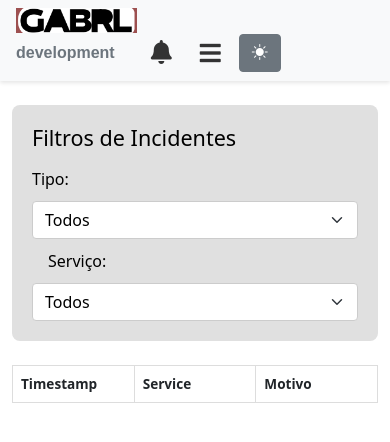
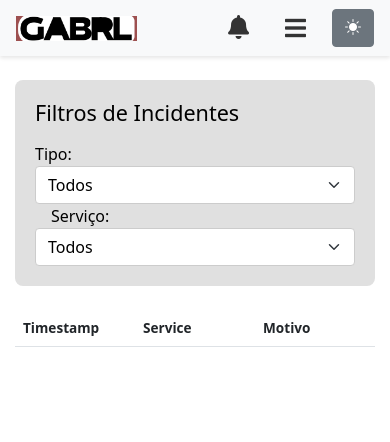
Before and after one commit to gabrielalpendre/docker_python_monitor, a Flask app: page /incidentes in a window 390 px wide. Shown: the top 442 px of the page. Run offline with Flask 3, Linux system fonts and the light colour scheme; lists and menus that the app fills with data are empty; parts of the project's set-up code (start-up, migrations or seed data) failed here and were passed over.

Commit message:
refactor: css

```diff
--- a/static/css/style.css
+++ b/static/css/style.css
@@ -127,26 +100,6 @@ html.dark-mode .alert-danger {
     border-color: #545b62;
 }
 
-.table-responsive {
-    overflow-x: auto;
-    margin-top: 20px;
-    max-width: 100%;
-}
-
-table th, table td {
-    padding: 10px;
-    white-space: nowrap;
-    overflow: hidden;
-    text-overflow: ellipsis;
-    vertical-align: middle;
-    border: 1px solid #ddd;
-}
-
-html.dark-mode table th,
-html.dark-mode table td {
-    border-color: #444;
-}
-
 table {
     width: 100%;
     table-layout: fixed;
@@ -158,19 +111,6 @@ table {
     margin-right: 10px;
     margin-top: 0;
     text-align: right;
-}
-
-/* === Incidentes === */
-.filter-group {
-    display: flex;
-    align-items: center;
-    gap: 10px;
-}
-#type {
-    width: 150px;
-}
-#service {
-    width: 500px;
 }
 
 /* === Admin === */
@@ -205,15 +145,6 @@ table {
 
 /* === Responsivo === */
 @media (max-width: 768px) {
-    #service, #type {
-        width: 100%;
-    }
-
-    .filter-group {
-        flex-direction: column;
-        align-items: flex-start;
-    }
-
     .header-container {
         flex-direction: column;
         align-items: flex-start;
@@ -225,6 +156,26 @@ table {
 
     table {
         font-size: 0.85rem;
+    }
+
+    .navbar-right {
+        gap: 0.5rem;
+    }
+
+    .version-text {
+        display: none; /* Oculta a versão em telas pequenas */
+    }
+
+    .container, .container-section {
+        padding-left: 15px;
+        padding-right: 15px;
+    }
+
+    /* Ajusta o cabeçalho da home */
+    #app .d-flex.align-items-center.justify-content-start {
+        flex-direction: column;
+        align-items: flex-start !important;
+        gap: 10px;
     }
 }
 .chart-flex {
```
Also changed, not shown: other parts of static/css/style.css (+1 -49 lines).
